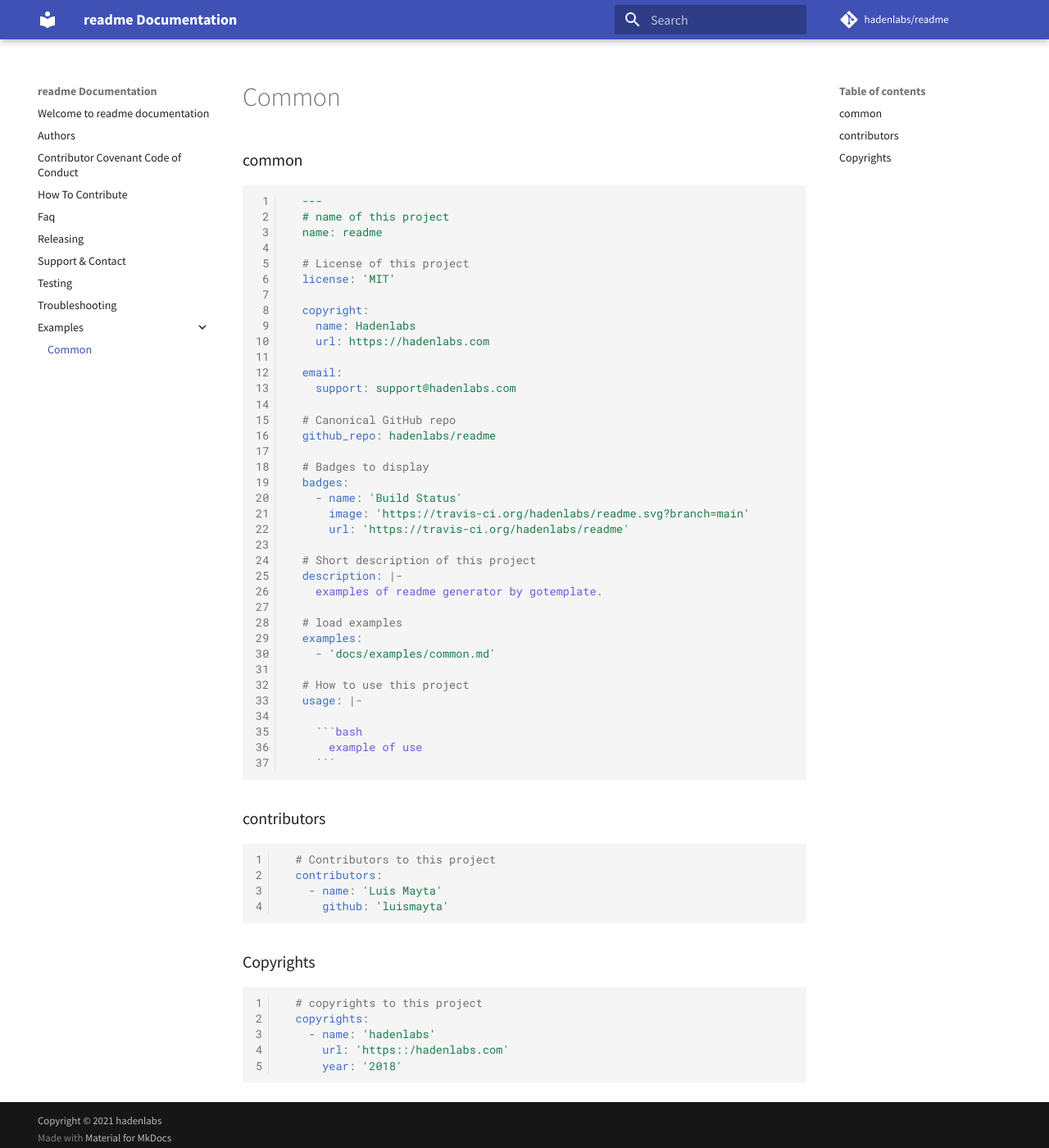
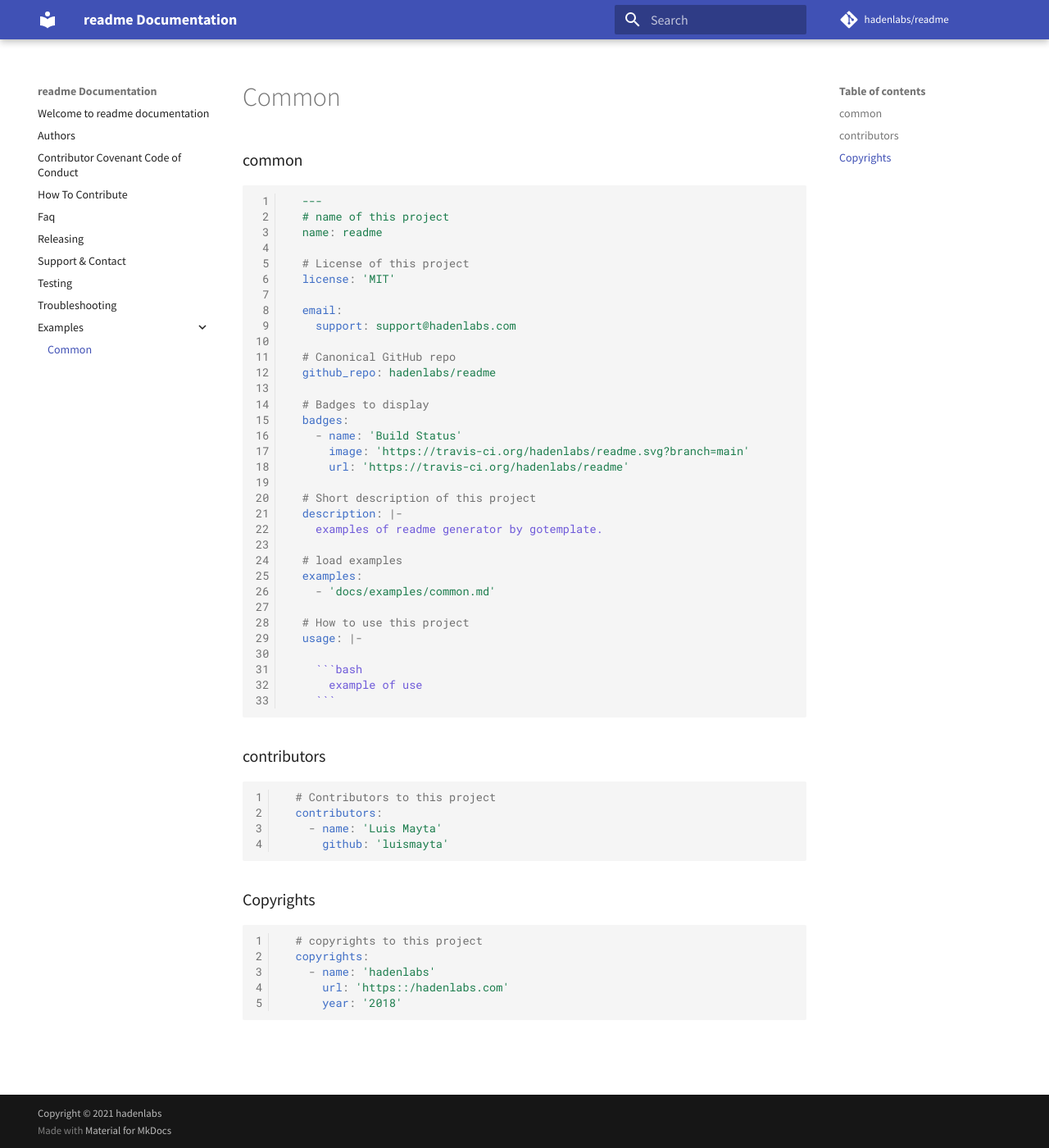
Before and after one commit to hadenlabs/readme, an MkDocs documentation site: the page built from docs/examples/common.md, in a window 1280 px wide and 1400 px high. Shown: the whole window at 82% size. Built offline with MkDocs 1.6.1 and Material for MkDocs 9.7.7, drawn with Linux system fonts in a browser that asks for light colours; comment, search, counter and statistics services are not loaded.

Commit message:
docs: delete unnecessary info copyright (#11)

```diff
--- a/docs/examples/common.md
+++ b/docs/examples/common.md
@@ -8,10 +8,6 @@
 
   # License of this project
   license: 'MIT'
-
-  copyright:
-    name: Hadenlabs
-    url: https://hadenlabs.com
 
   email:
     support: support@hadenlabs.com
```
